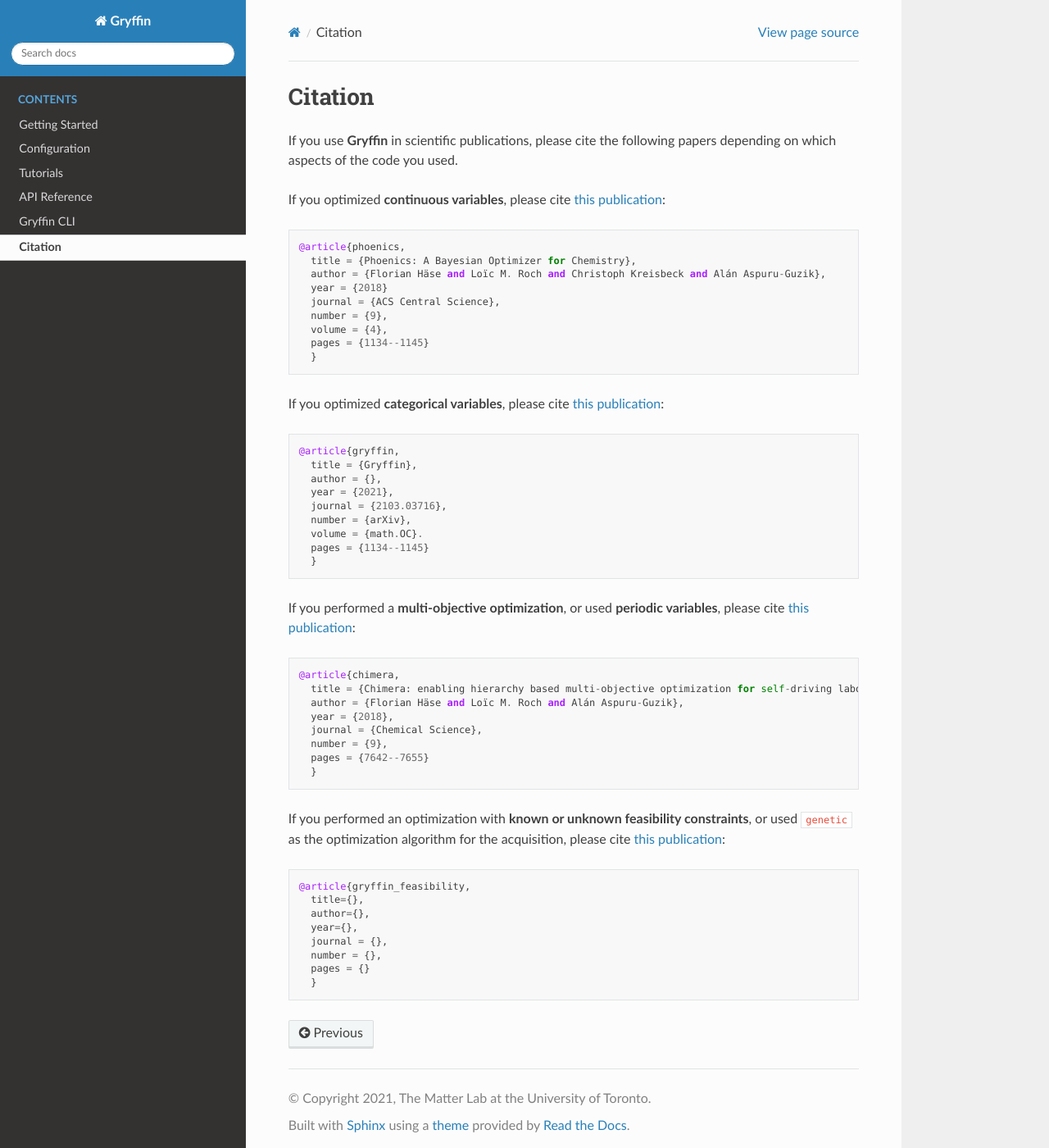
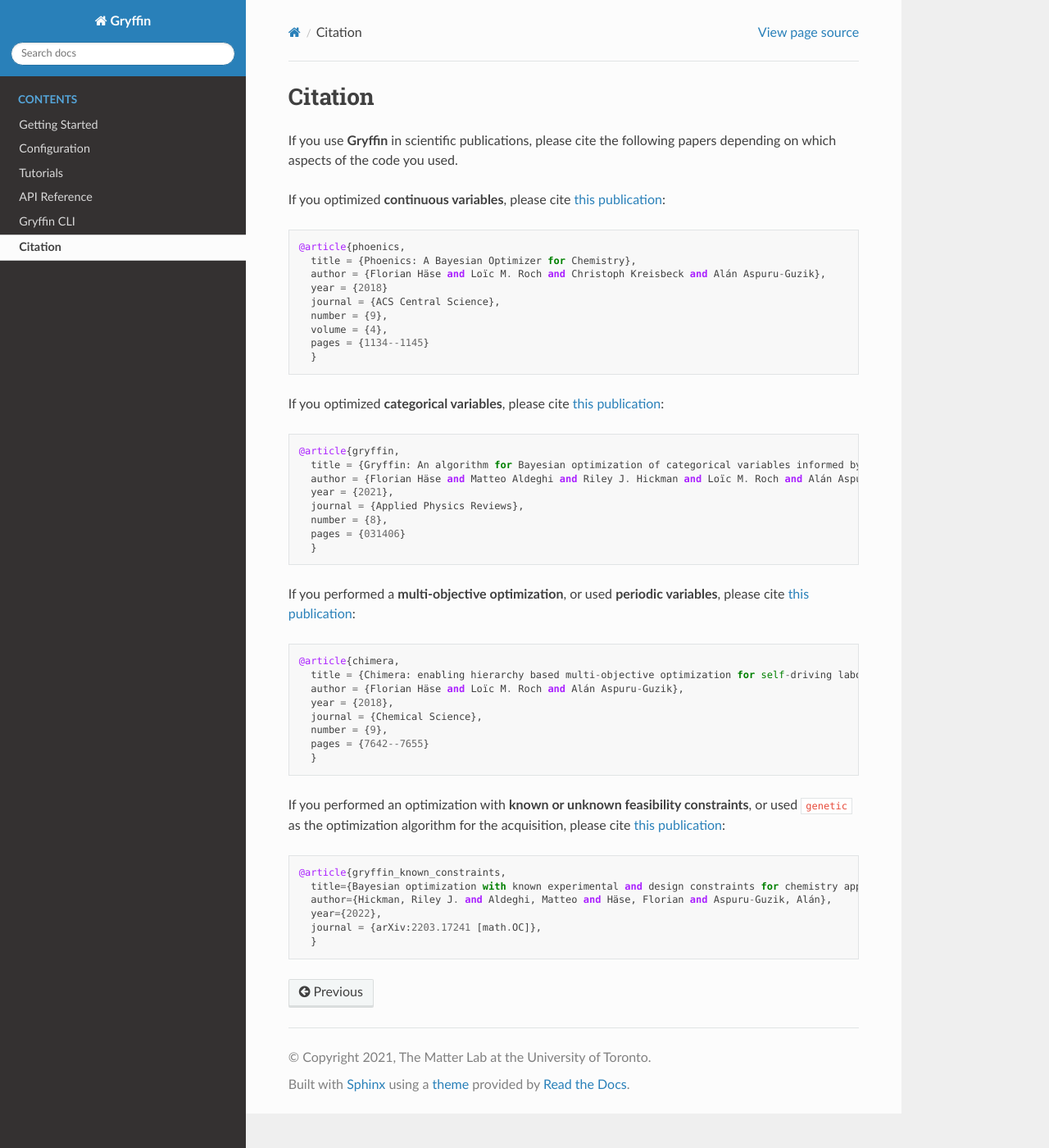
Before and after one commit to aspuru-guzik-group/gryffin, a Sphinx documentation site: the page built from docs/source/citation.rst, in a window 1280 px wide and 1400 px high. Shown: the whole window at 82% size. Built offline with Sphinx 7.4.7 and the Read the Docs theme 2.0.0, drawn with Linux system fonts in a browser that asks for light colours.

Commit message:
update/add citations to docs

```diff
--- a/docs/source/citation.rst
+++ b/docs/source/citation.rst
@@ -19,18 +19,17 @@ If you optimized **continuous variables**, please cite `this publication <https:
       }
 
 
-If you optimized **categorical variables**, please cite `this publication <link URL>`_:
+If you optimized **categorical variables**, please cite `this publication <https://aip.scitation.org/doi/full/10.1063/5.0048164>`_:
 
 ::
 
     @article{gryffin,
-      title = {Gryffin},
-      author = {},
+      title = {Gryffin: An algorithm for Bayesian optimization of categorical variables informed by expert knowledge},
+      author = {Florian Häse and Matteo Aldeghi and Riley J. Hickman and Loïc M. Roch and Alán Aspuru-Guzik},
       year = {2021},
-      journal = {2103.03716},
-      number = {arXiv},
-      volume = {math.OC}.
-      pages = {1134--1145}
+      journal = {Applied Physics Reviews},
+      number = {8},
+      pages = {031406}
       }
 
 If you performed a **multi-objective optimization**, or used **periodic variables**, please cite
@@ -48,15 +47,13 @@ If you performed a **multi-objective optimization**, or used **periodic variable
       }
 
 If you performed an optimization with **known or unknown feasibility constraints**, or used ``genetic`` as the
-optimization algorithm for the acquisition, please cite `this publication <link URL>`_:
+optimization algorithm for the acquisition, please cite `this publication <https://arxiv.org/abs/2203.17241>`_:
 
 ::
 
-    @article{gryffin_feasibility,
-      title={},
-      author={},
-      year={},
-      journal = {},
-      number = {},
-      pages = {}
+    @article{gryffin_known_constraints,
+      title={Bayesian optimization with known experimental and design constraints for chemistry applications},
+      author={Hickman, Riley J. and Aldeghi, Matteo and Häse, Florian and Aspuru-Guzik, Alán},
+      year={2022},
+      journal = {arXiv:2203.17241 [math.OC]},
       }
```
